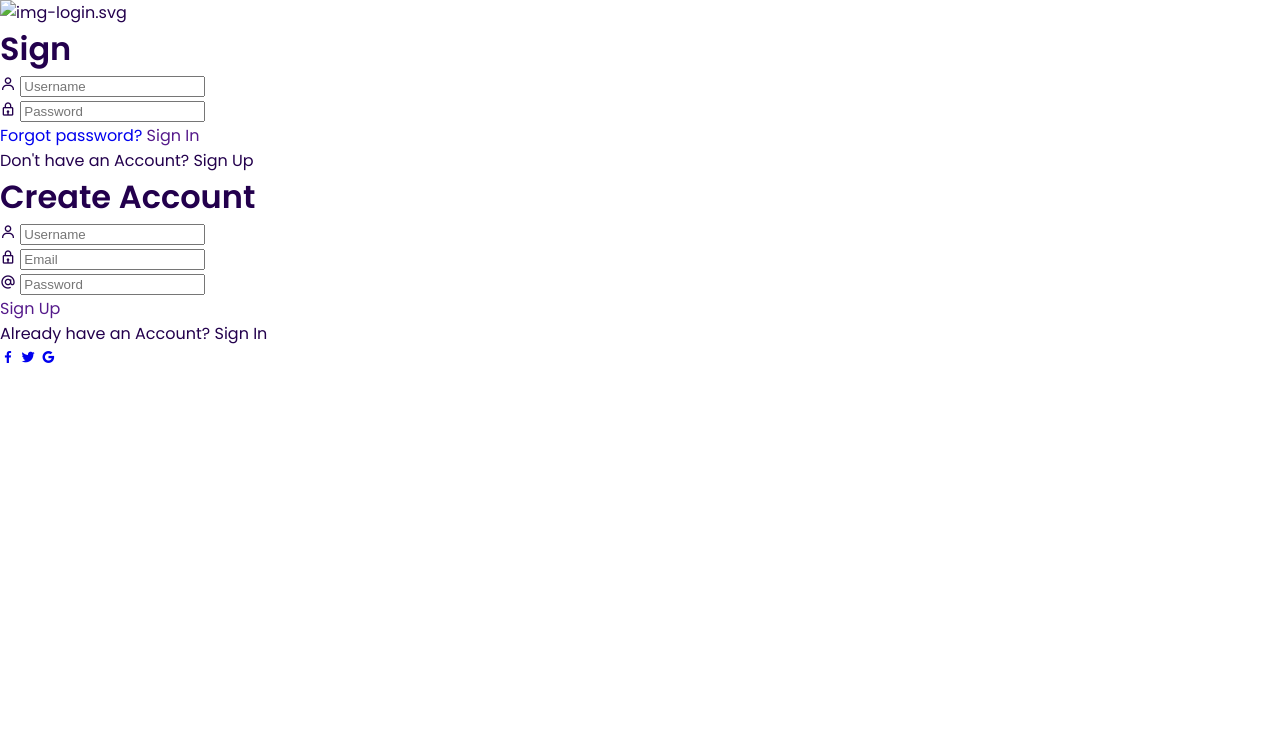
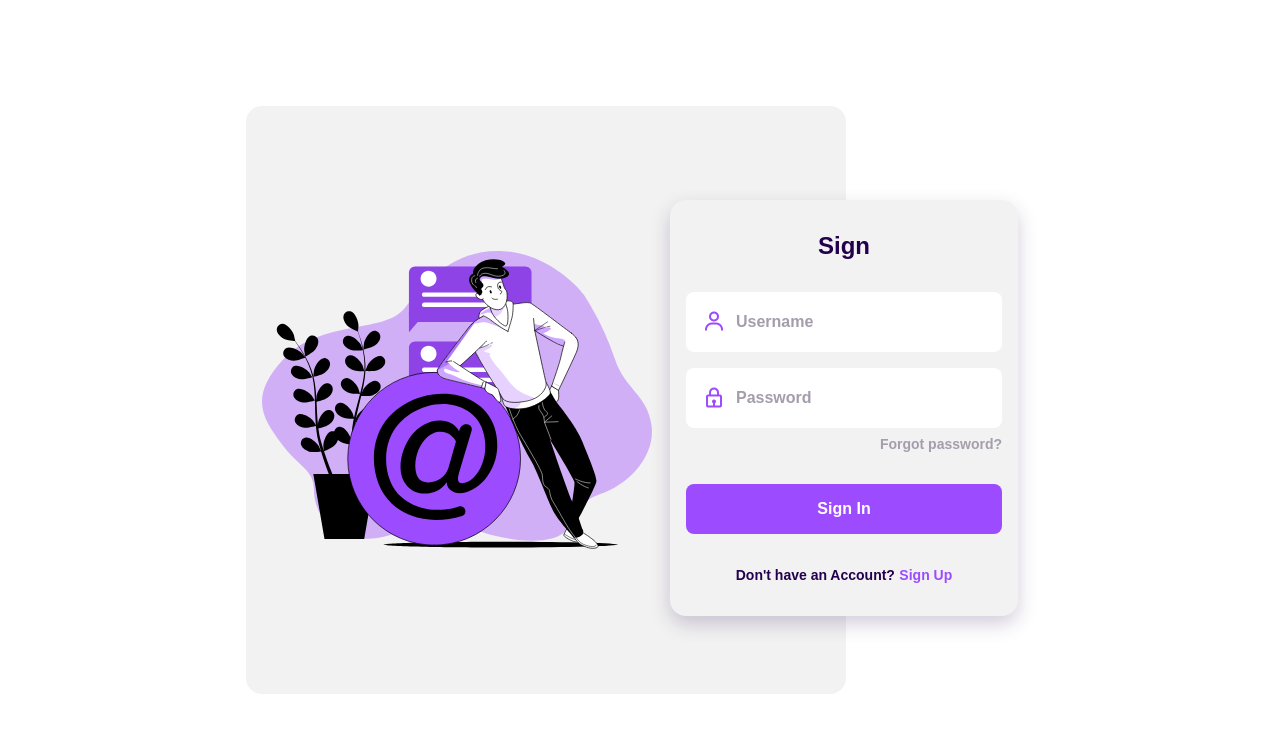
Before and after one commit to williamccondori/discologs-login, a plain HTML site: page index.html in a window 1280 px wide. Drawn offline with nearby package versions, Linux system fonts and the light colour scheme.

Commit message:
add styles

```diff
--- a/assets/css/styles.css
+++ b/assets/css/styles.css
@@ -2,7 +2,7 @@
 =            GOOGLE FONTS            =
 =============================================*/
 
-@import url("https://fonts.googleapis.com/css2?family=Poppins:wght@400;500;600&display=swap");
+@import url("https://fonts.googleapis.com/css2?family=Open+Sans:wght@400;600;700&display=swap");
 
 /*=====  End of GOOGLE FONTS  ======*/
 
@@ -73,4 +73,211 @@ img {
 =            LOGIN            =
 =============================================*/
 
+.login {
+  display: grid;
+  grid-template-columns: 100%;
+  height: 100vh;
+  margin-left: 1.5rem;
+  margin-right: 1.5rem;
+}
+
+.login__content {
+  display: grid;
+}
+
+.login__img {
+  justify-self: center;
+}
+
+.login__img img {
+  width: 310px;
+  margin-top: 1.5rem;
+}
+
+.login__forms {
+  position: relative;
+  height: 368px;
+}
+
+.login__register,
+.login__create {
+  position: absolute;
+  bottom: 1rem;
+  width: 100%;
+  background-color: var(--first-color-lighten);
+  padding: 2rem 1rem;
+  border-radius: 1rem;
+  text-align: center;
+  box-shadow: 0 8px 20px rgba(35, 0, 77, 0.2);
+  animation-duration: 0.4s;
+  animation-name: animate-login;
+}
+
+@keyframes animate-login {
+  0% {
+    transform: scale(1.1);
+  }
+
+  50% {
+    transform: scale(1.1, 1.1);
+  }
+
+  100% {
+    transform: scale(1, 1);
+  }
+}
+
+.login__title {
+  font-size: var(--h1-font-size);
+  margin-bottom: 2rem;
+}
+
+.login__box {
+  display: grid;
+  grid-template-columns: max-content 1fr;
+  column-gap: 0.5rem;
+  padding: 1.125rem 1rem;
+  background-color: #ffffff;
+  margin-top: 1rem;
+  border-radius: 0.5rem;
+}
+
+.login__icon {
+  font-size: 1.5rem;
+  color: var(--first-color);
+}
+
+.login__input {
+  border: none;
+  outline: none;
+  font-size: var(--normal-font-size);
+  font-weight: 700;
+  color: var(--first-color-dark);
+}
+
+.login__input::placeholder {
+  font-size: var(--normal-font-size);
+  font-family: var(--body-font);
+  color: var(--first-color-light);
+}
+
+.login__forgot {
+  display: block;
+  width: max-content;
+  margin-left: auto;
+  margin-top: 0.5rem;
+  font-size: var(--small-font-size);
+  font-weight: 600;
+  color: var(--first-color-light);
+}
+
+.login__button {
+  display: block;
+  padding: 1rem;
+  margin: 2rem 0;
+  background-color: var(--first-color);
+  color: #ffffff;
+  font-weight: 600;
+  text-align: center;
+  border-radius: 0.5rem;
+  transition: 0.3s;
+}
+
+.login__button:hover {
+  background-color: var(--first-color-dark);
+}
+
+.login__account,
+.login__signin,
+.login__signup {
+  font-weight: 600;
+  font-size: var(--small-font-size);
+}
+
+.login__account {
+  color: var(--first-color-dark);
+}
+
+.login__signin,
+.login__signup {
+  color: var(--first-color);
+  cursor: pointer;
+}
+
+.login__social {
+  margin-top: 2rem;
+}
+
+.login__social-icon {
+  font-size: 1.5rem;
+  color: var(--first-color-dark);
+  margin: 0 1.5rem;
+}
+
+/*----------  show login  ----------*/
+
+.block {
+  display: block;
+}
+
+/*----------  hidden login  ----------*/
+
+.none {
+  display: none;
+}
+
 /*=====  End of LOGIN  ======*/
+
+/*=============================================
+=            MEDIA QUERIES            =
+=============================================*/
+
+@media screen and (min-width: 576px) {
+  .login__forms {
+    width: 348px;
+    justify-self: center;
+  }
+}
+
+@media screen and (min-width: 1024px) {
+  .login {
+    height: 100vh;
+    overflow: hidden;
+  }
+
+  .login__content {
+    grid-template-columns: repeat(2, max-content);
+    justify-content: center;
+    align-items: center;
+    margin-left: 10rem;
+  }
+
+  .login__img {
+    display: flex;
+    width: 600px;
+    height: 588px;
+    background-color: var(--first-color-lighten);
+    border-radius: 1rem;
+    padding-left: 1rem;
+  }
+
+  .login__img img {
+    width: 390px;
+    margin-top: 0;
+  }
+
+  .login__register,
+  .login__create {
+    left: -11rem;
+  }
+
+  .login__register {
+    bottom: -2rem;
+  }
+
+  .login__create {
+    bottom: -5rem;
+  }
+}
+
+/*=====  End of MEDIA QUERIES  ======*/
--- a/assets/js/main.js
+++ b/assets/js/main.js
@@ -0,0 +1,26 @@
+/*----------  LOGIN SHOW AND HIDDEN  ----------*/
+
+const signUp = document.getElementById("sign-up"),
+  signIn = document.getElementById("sign-in"),
+  loginIn = document.getElementById("login-in"),
+  loginUp = document.getElementById("login-up");
+
+signUp.addEventListener("click", () => {
+  // remove classes first if they exists
+  loginIn.classList.remove("block");
+  loginUp.classList.remove("none");
+
+  // add classes
+  loginIn.classList.add("none");
+  loginUp.classList.add("block");
+});
+
+signIn.addEventListener("click", () => {
+  // remove classes first if they exists
+  loginIn.classList.remove("none");
+  loginUp.classList.remove("block");
+
+  // add classes
+  loginIn.classList.add("block");
+  loginUp.classList.add("none");
+});
--- a/index.html
+++ b/index.html
@@ -23,18 +23,19 @@
           <img src="assets/img/img-login.svg" alt="img-login.svg" />
         </div>
         <div class="login__forms">
+          <!-- sign in -->
           <form action="" class="login__register" id="login-in">
             <h1 class="login__title">Sign</h1>
             <div class="login__box">
               <i class="bx bx-user login__icon"></i>
-              <input type="text" placeholder="Username" class="login__inpput" />
+              <input type="text" placeholder="Username" class="login__input" />
             </div>
             <div class="login__box">
               <i class="bx bx-lock login__icon"></i>
               <input
                 type="password"
                 placeholder="Password"
-                class="login__inpput"
+                class="login__input"
               />
             </div>
             <a href="#" class="login__forgot">Forgot password?</a>
@@ -44,22 +45,24 @@
               <span class="login__signin" id="sign-up">Sign Up</span>
             </div>
           </form>
-          <form action="" class="login__create" id="login-up">
+
+          <!-- sign up  -->
+          <form action="" class="login__create none" id="login-up">
             <h1 class="login__title">Create Account</h1>
             <div class="login__box">
               <i class="bx bx-user login__icon"></i>
-              <input type="text" placeholder="Username" class="login__inpput" />
+              <input type="text" placeholder="Username" class="login__input" />
             </div>
             <div class="login__box">
               <i class="bx bx-lock login__icon"></i>
-              <input type="text" placeholder="Email" class="login__inpput" />
+              <input type="text" placeholder="Email" class="login__input" />
             </div>
             <div class="login__box">
               <i class="bx bx-at login__icon"></i>
               <input
                 type="password"
                 placeholder="Password"
-                class="login__inpput"
+                class="login__input"
               />
             </div>
             <a href="" class="login__button">Sign Up</a>
```
Also changed, not shown: assets/img/img-login.svg (added).
